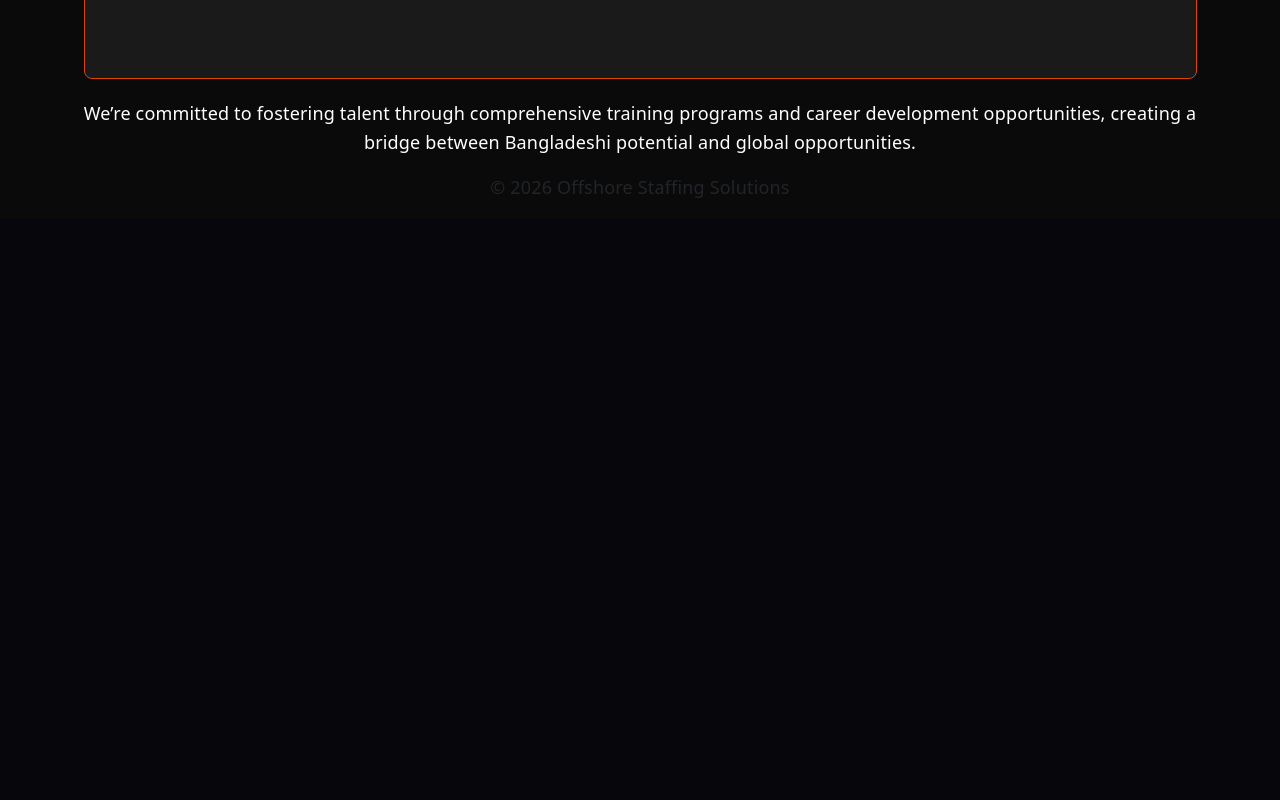
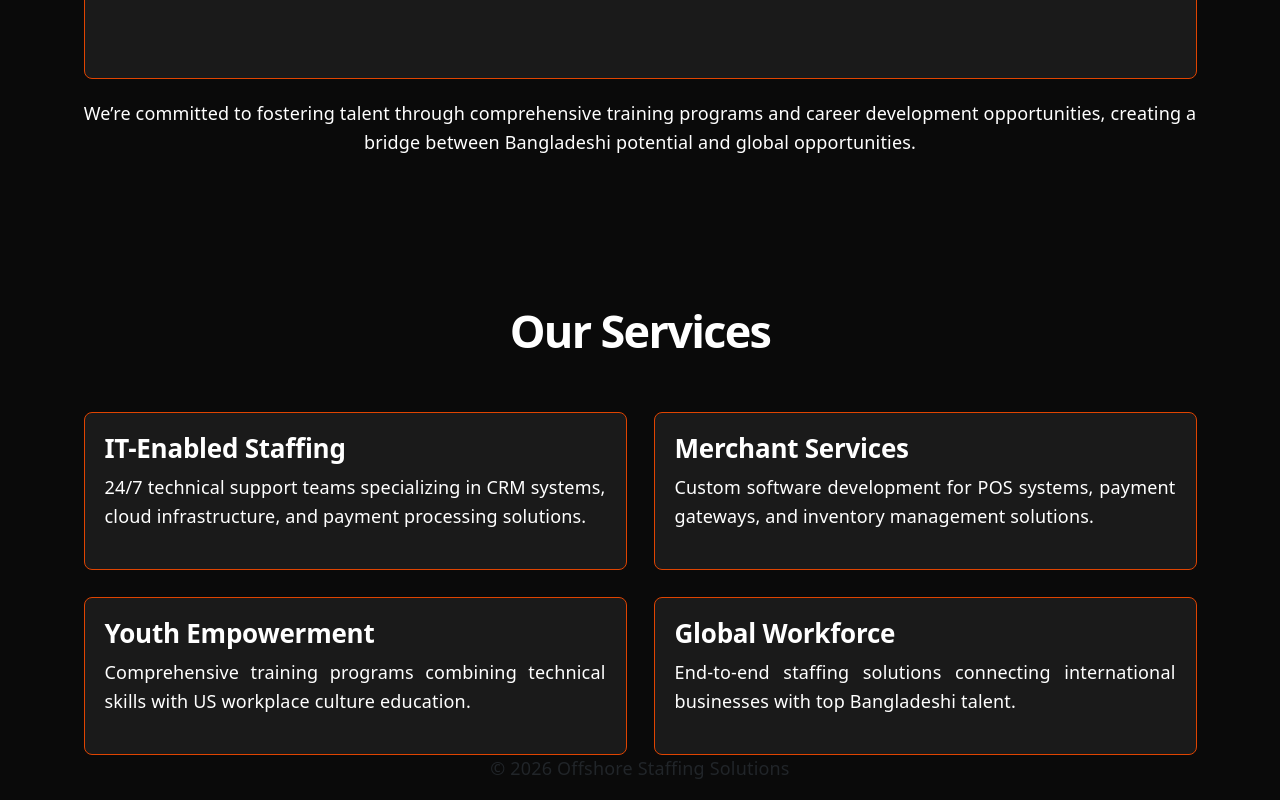
Before and after one commit to rakibhosain2302/SPA-System, a React (Vite) app: page / in a window 1280 px wide. Shown: the part 2631-3431 px from the top of the page. Before the commit the page ends 2850 px from the top, so only its background shows below. Built offline with nearby package versions, Linux system fonts and the light colour scheme.

Commit message:
SPA Service Section Implement

```diff
--- a/src/App.css
+++ b/src/App.css
@@ -175,6 +175,8 @@
     text-align: left;
 }
 
+/* Wanted Section */
+
 .wanted-section {
   margin-top: 130px;
 }
@@ -218,3 +220,22 @@
     justify-content: center;
     margin-top: 20px;
 }
+
+/* Our Services */
+
+.our-services {
+  margin-top: 130px;
+}
+
+.our-services h1 {
+  font-size: 45px;
+  font-weight: 700;
+  color: var(--text-color);
+}
+
+.our-services h2 {
+  font-size: 26px;
+  font-weight: 700;
+  color: var(--text-color);
+  text-align: left;
+}
--- a/src/App.jsx
+++ b/src/App.jsx
@@ -6,6 +6,7 @@ import About from './components/About'
 import Footer from './components/Footer'
 import OurVision from './components/OurVision'
 import WantSection from './components/WantSection'
+import OurServices from './components/OurServices'
 
 function App() {
 
@@ -21,6 +22,8 @@ function App() {
 
       <WantSection />
 
+      <OurServices />
+
       <Footer />
     </>
   )
--- /dev/null
+++ b/src/components/OurServices.jsx
@@ -0,0 +1,38 @@
+
+const OurServices = () => {
+    return (
+        <>
+            <div className="container our-services">
+                <h1 className="text-center mb-5">Our Services</h1>
+                <div className="row">
+                    <div className="col-md-6">
+                        <div className="card-custom">
+                            <h2>IT-Enabled Staffing</h2>
+                            <p>24/7 technical support teams specializing in CRM systems, cloud infrastructure, and payment processing solutions.</p>
+                        </div>
+                    </div>
+                    <div className="col-md-6">
+                        <div className="card-custom">
+                            <h2>Merchant Services</h2>
+                            <p>Custom software development for POS systems, payment gateways, and inventory management solutions.</p>
+                        </div>
+                    </div>
+                    <div className="col-md-6 mt-4">
+                        <div className="card-custom">
+                            <h2>Youth Empowerment</h2>
+                            <p>Comprehensive training programs combining technical skills with US workplace culture education.</p>
+                        </div>
+                    </div>
+                    <div className="col-md-6 mt-4">
+                        <div className="card-custom">
+                            <h2>Global Workforce</h2>
+                            <p>End-to-end staffing solutions connecting international businesses with top Bangladeshi talent.</p>
+                        </div>
+                    </div>
+                </div>
+            </div>
+        </>
+    )
+}
+
+export default OurServices
```
